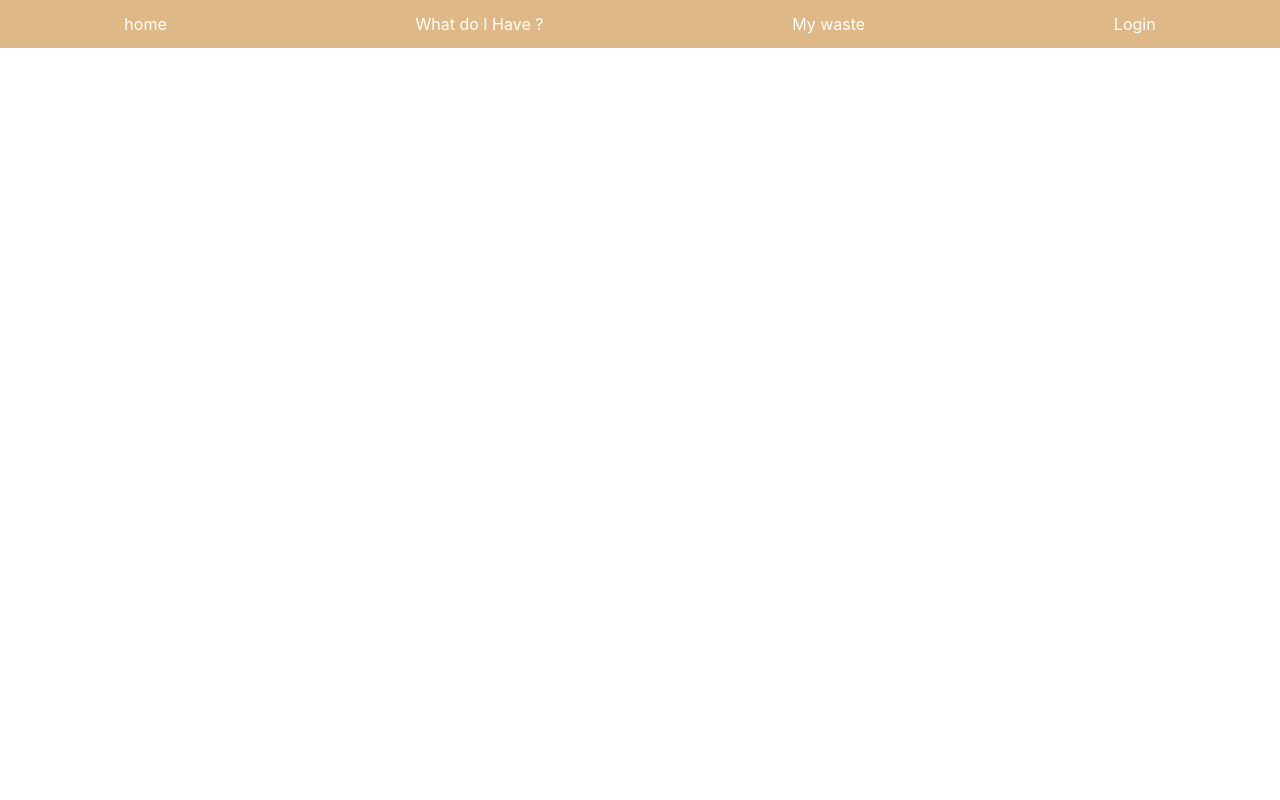
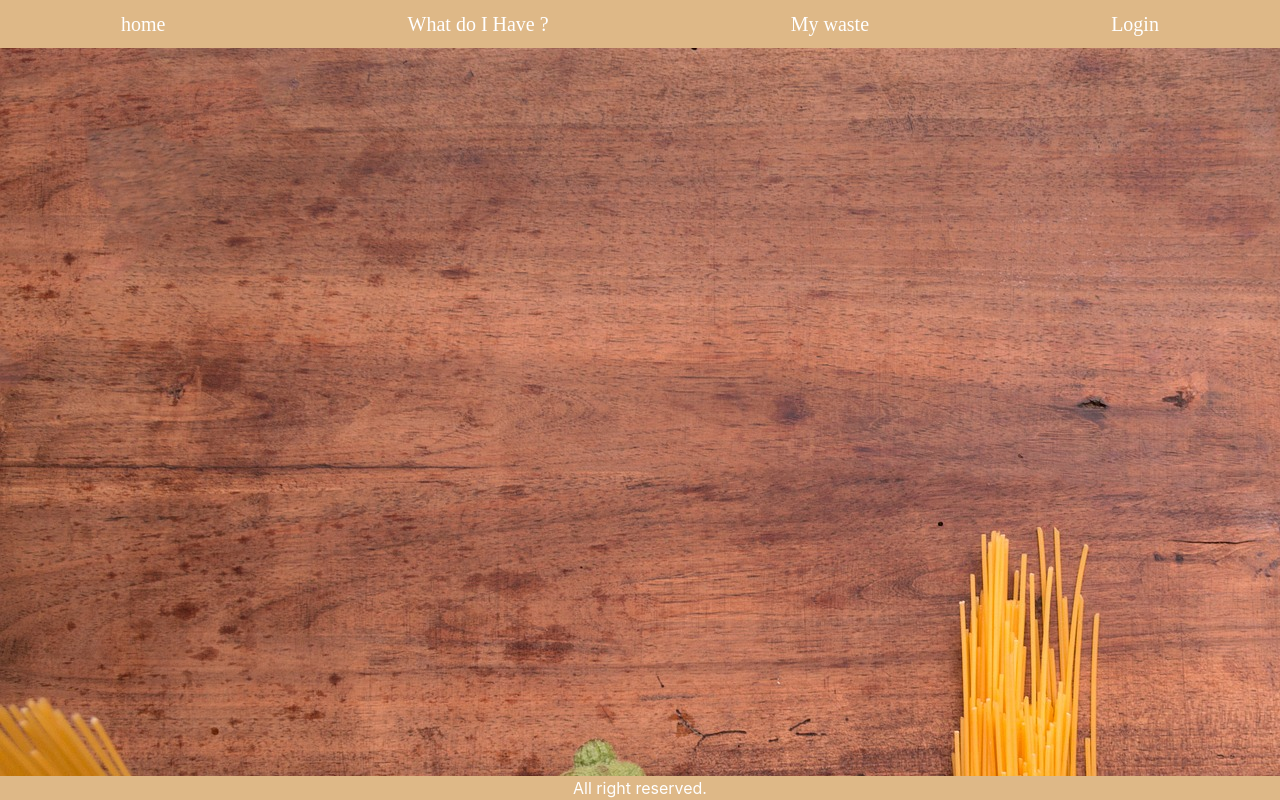
Before and after one commit to SupriyaShekar123/-frapp-frontend, a React (Create React App) app: page / in a window 1280 px wide. Built offline with nearby package versions, Linux system fonts and the light colour scheme; a web font is replaced by a local one.

Commit message:
add animation to the navbar add background image for the app and a footer

```diff
--- a/src/App.css
+++ b/src/App.css
@@ -1,6 +1,31 @@
 .App {
   text-align: center;
 }
+
+body{
+  background-image: url('./imageBG.jpg');
+  background-repeat: no-repeat;
+  background-attachment: fixed;
+  height: 100%;
+  width:100%;
+  margin:0;
+  /* filter: saturate(2); */
+}
+
+.footer{
+  position: fixed;
+  grid-area: footer;
+  width: 100%;
+  height: 1.5em;
+  color: #ffffff;
+  display: flex;
+  bottom: 0;
+  justify-content: center;
+  align-items: center;
+  background-color: burlywood;
+
+}
+
 
 .App-logo {
   height: 40vmin;
--- a/src/App.js
+++ b/src/App.js
@@ -27,6 +27,7 @@ function App() {
 
           <Route exact path="/AddItemButton" component={AddItemButton}/>
         </Switch>
+        <footer className="footer"> All right reserved.</footer>
         {/* <DetailsFridge/> */}
         {/* <DetailsPantry/> */}
       </div>
--- a/src/component/Navbar.js
+++ b/src/component/Navbar.js
@@ -5,11 +5,11 @@ import './navbar.css'
 export default function Navbar() {
     return (
         <nav>
-            <ul>
-                <NavLink to="/homepage" className="button" >home</NavLink>
+            <ul className="contain borderXwidth">
+                <NavLink to="/homepage" className="button " >home</NavLink>
                 <NavLink to="/WhatDoIHave" >What do I Have ?</NavLink>
-                <NavLink to="/MyWaste" className="button" >My waste</NavLink>
-                <NavLink to="/login" className="button" >Login</NavLink>
+                <NavLink to="/MyWaste" className="button " >My waste</NavLink>
+                <NavLink to="/login" className="button " >Login</NavLink>
             </ul>
         </nav>
     )
--- a/src/component/navbar.css
+++ b/src/component/navbar.css
@@ -16,8 +16,50 @@ nav{
     background-color: burlywood;
 }
 
+nav.contain
+{
+    padding: 1em 3em;
+    margin: auto;
+    width: 100%;
+}
 
-nav ul a:hover{
-    color:darkblue;
-    transition: 2s;
+.contain a
+{
+    text-decoration: none;
+    font: 20px Raleway;
+    margin: 0px 10px;
+    padding: 9px 10px;
+    position: relative;
+    z-index: 0;
+    cursor: pointer;
 }
+
+
+.borderXwidth a:before, .borderXwidth a:after
+{
+    position: absolute;
+    opacity: 0;
+    width: 0%;
+    height: 2px;
+    content: '';
+    background: #FFF;
+    transition: all 0.8s;
+}
+
+.borderXwidth a:before
+{
+    left: 0px;
+    top: 0px;
+}
+
+.borderXwidth a:after
+{
+    right: 0px;
+    bottom: 0px;
+}
+
+.borderXwidth a:hover:before, .borderXwidth a:hover:after
+{
+    opacity: 1;
+    width: 100%;
+}
```
Also changed, not shown: src/imageBG.jpg (added).
